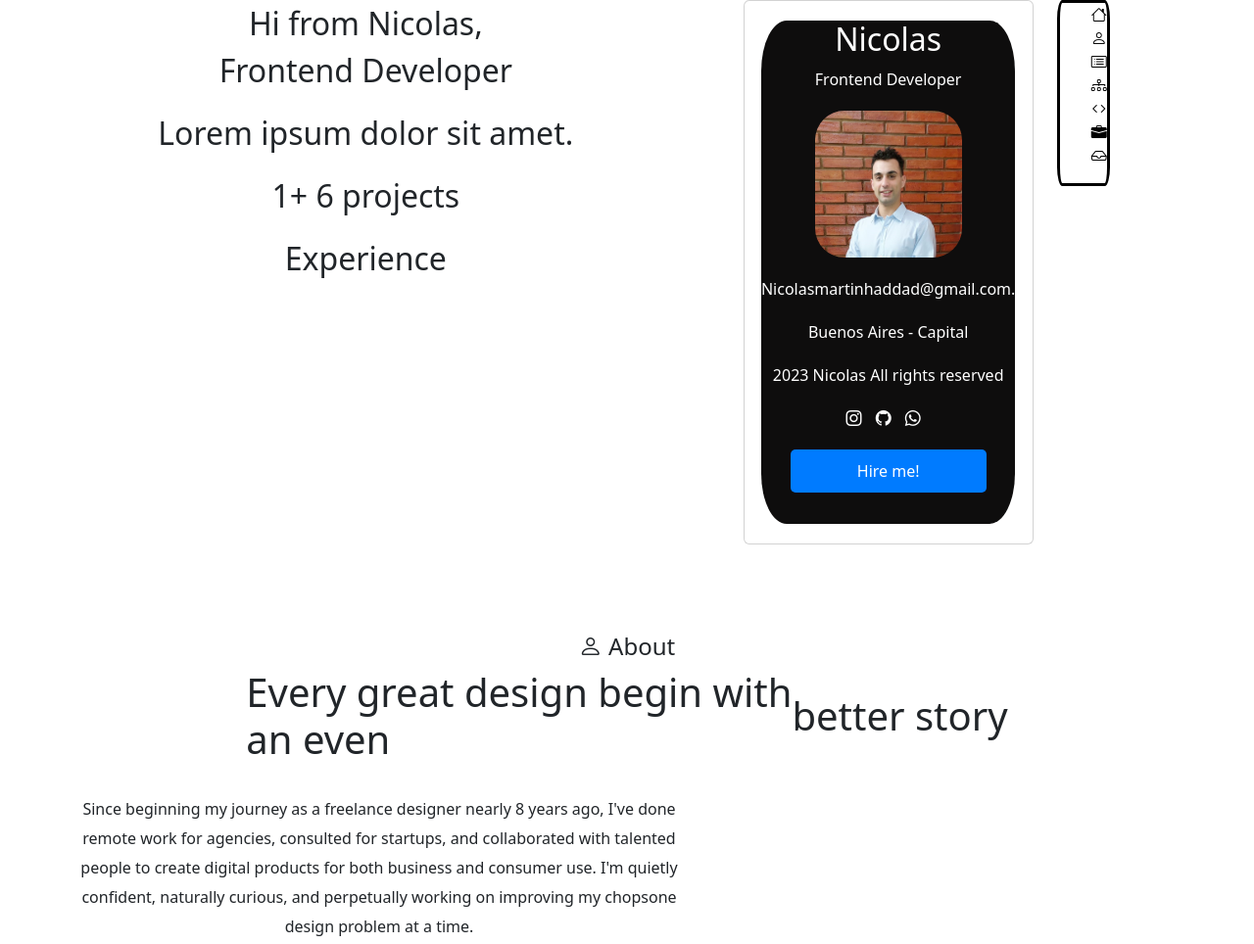
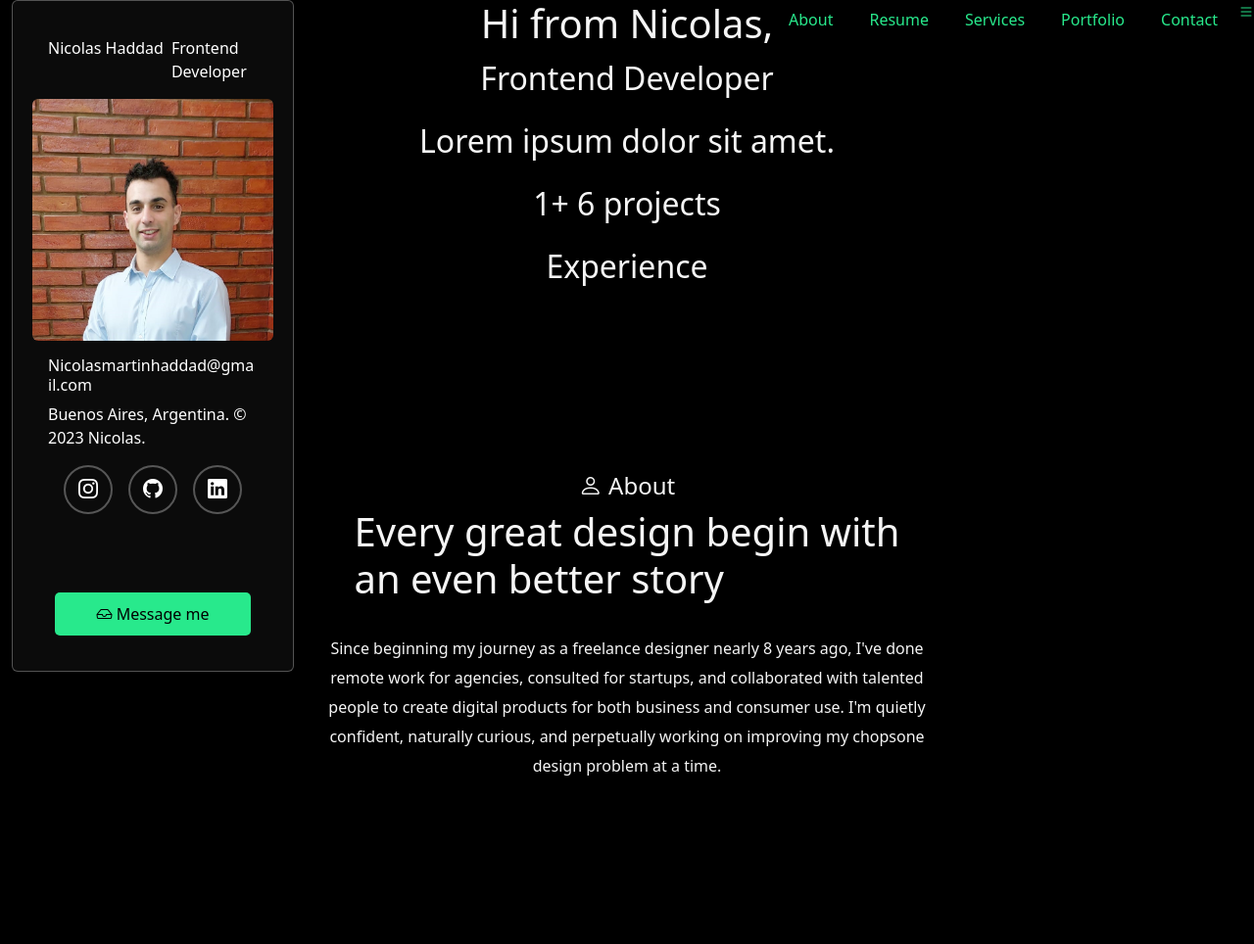
Before and after one commit to NicoH91/Portfolio, a plain HTML site: page index.html in a window 1280 px wide. Shown: the top 964 px of the page at 98% size. Drawn offline with nearby package versions, Linux system fonts and the light colour scheme.

Commit message:
Comienzo de detalles previo al scss

```diff
--- a/borrador.css
+++ /dev/null
@@ -1,87 +0,0 @@
-
-.header {
-    display: flex;
-    align-items: center;
-    justify-content: center;
-}
-
-
-.card {
-    display: flex;
-    align-items: center;
-    justify-content: space-between;
-
-    padding: 20px;
-}
-
-.personal__card {
-    flex: 0 0 24%;
-    margin-right: 20rem;
-    background-color: #0e0d0d;
-    color: white;
-    border-radius: 10%;
-    padding-bottom: 2rem;
-}
-
-.personal__card h2 {
-    text-align: center;
-    margin-bottom: 10px;
-
-}
-
-.personal__card p {
-    text-align: center;
-    margin-bottom: 20px;
-}
-
-.personal__card img {
-    display: block;
-    margin: 0 auto;
-    width: 150px;
-    height: 150px;
-    border-radius: 50%;
-    object-fit: cover;
-    margin-bottom: 20px;
-}
-
-.personal__card div {
-    text-align: center;
-    margin-bottom: 20px;
-    width: 100%;
-}
-
-.personal__card i {
-    display: inline-block;
-    margin-right: 10px;
-}
-
-.btn {
-    display: block;
-    width: 100%;
-    max-width: 200px;
-    margin: 0 auto;
-    background-color: #007bff;
-    color: #fff;
-    border: none;
-    padding: 10px 20px;
-    font-size: 16px;
-    border-radius: 5px;
-    cursor: pointer;
-}
-
-.btn:hover {
-    background-color: #3988c8;
-}
-
-.titulo {
-    text-align: center;
-    flex: 1;
-    margin-right: 15rem;
-}
-
-.hamburger-menu{
-    margin-left: 6rem;
-    border: solid black;
-    border-radius: 100%;
-    width: max-content;
-}
--- a/index.html
+++ b/index.html
@@ -14,46 +14,61 @@
 
 <body>
     <header class="header container-fluid ">
-        <div class="row">
-            <div class="col-lg-7">
+
+        <div class=" divnavbar">
+            <nav>
+
+                <ul class="navbar">
+                    <li> <a href="#">About</a> </li>
+                    <li> <a href="#" id="resume">Resume</a> </li>
+                    <li> <a href="#" id="services">Services</a> </li>
+                    <li> <a href="#">Portfolio</a> </li>
+                    <li> <a href="#">Contact</a> </li>
+
+
+                </ul>
+
+            </nav>
+
+        </div>
+        <a class="ham" href="#"><i class="bi bi-list"></i></a>
+        <div class="probando">
             <div class="titulo">
-                    <h> Hi from Nicolas,</h 1>
+                <h1> Hi from Nicolas,</h1>
                 <p> Frontend Developer</p>
                 <p>Lorem ipsum dolor sit amet.</p>
                 <p>1+ 6 projects</p>
                 <p>Experience </p>
             </div>
+            <div class="card" style="width: 18rem;">
+                <div class="card-body d-flex card-titulo">
+                    <h5 class="card-title">Nicolas Haddad</h5> <span>Frontend Developer</span>
                 </div>
-            <div class="col-lg-3">
-                <section class="card ">
-                    <div class="personal__card">
-                        <h2>Nicolas</h2>
-                        <p>Frontend Developer</p>
-                        <img src="perfil2.jpg" alt="">
-                        <div>
-                            <p>Nicolasmartinhaddad@gmail.com.</p>
-                            <p> Buenos Aires - Capital</p>
-                            <p>2023 Nicolas All rights reserved</p>
+                <img src="perfil2.jpg" class="card-img-top rounded   " alt="...">
+                <div class="card-body">
+                    <h5 class="card-title">Nicolasmartinhaddad@gmail.com</h5>
+                    <p class="card-text">Buenos Aires, Argentina. <span>&copy; 2023 Nicolas.</span></p>
+
                 </div>
-                        <div class="social-icons">
-                            <i class="bi bi-instagram"></i>
-                            <i class="bi bi-github"></i>
-                            <i class="bi bi-whatsapp"></i>
-                        </div>
-                        <button class="btn">Hire me!</button>
-                </section>
-            </div>
-            <div class="col">
-                <div class="hamburger-menu ">
-                    <ul>
-                        <li><a href="#"><i class="bi bi-house"></i></a></li>
-                        <li><a href="#"><i class="bi bi-person"></i></a></li>
-                        <li><a href="#"><i class="bi bi-card-list"></i></a></li>
-                        <li><a href="#"><i class="bi bi-diagram-3"></i></a></li>
-                        <li><a href="#"><i class="bi bi-code"></i></a></li>
-                        <li><a href="#"><i class="bi bi-briefcase-fill"></i></a></li>
-                        <li><a href="#"><i class="bi bi-inbox"></i></a></li>
-                    </ul>
+
+                <ul class="social-profile d-flex align-items-center flex-wrap justify-content-center">
+                    <li>
+                        <a target="_blank" href="https://www.instagram.com/nico.saphe/"><i
+                                class="bi bi-instagram"></i></a>
+                    </li>
+                    <li>
+                        <a target="_blank" href="https://github.com/NicoH91"><i class="bi bi-github"></i></a>
+                    </li>
+                    <li>
+                        <a target="_blank" href="https://www.linkedin.com/in/nicolas-haddad-10382a242/"><i
+                                class="bi bi-linkedin"></i></a>
+                    </li>
+
+
+                </ul><br><br>
+
+                <div class="card-body">
+                    <button class="btn"> <i class="bi bi-inbox"></i> Message me</button>
                 </div>
             </div>
 
@@ -63,7 +78,7 @@
     <main>
         <!-- seccion about -->
 
-        <section class="about-area page-section scroll-to-page container" id="about">
+        <section class="about-area page-section  container" id="about">
             <div>
                 <div class="about-content">
                     <div class="section-header">
@@ -71,9 +86,10 @@
                             <i class="bi bi-person"></i> About
                         </h4>
                         <h1 class="skill-header">Every great design begin with<br>
-                            an even <span>better story</span></h1>
+                            an even better story</h1>
                     </div>
-                    <p class="skill-header">Since beginning my journey as a
+                    <div class="p">
+                        <p class="skill-header ">Since beginning my journey as a
                             freelance designer nearly 8 years ago,
                             I've done remote work for agencies, consulted for startups, and collaborated with
                             talented people to create digital products for both business and consumer use.
@@ -81,10 +97,11 @@
                             chopsone design problem at a time.</p>
                     </div>
                 </div>
+            </div>
         </section>
 
 
-        <section class="resume-area page-section scroll-to-page container" id="resume">
+        <section class="resume-area page-section  container" id="resume">
             <div>
                 <div class="resume-content content-width">
                     <div class="section-header">
@@ -207,7 +224,33 @@
                                 <p class="name">C#</p>
                             </div>
                         </div>
+                        <div class="col-md-3 scroll-animation" data-animation="fade_from_left">
+                            <div class="skill">
+                                <div class="skill-inner">
+                                    <img src="svg/js.png" alt="C#">
 
+                                </div>
+                                <p class="name">Javascript</p>
+                            </div>
+                        </div>
+                        <div class="col-md-3 scroll-animation" data-animation="fade_from_left">
+                            <div class="skill">
+                                <div class="skill-inner">
+                                    <img src="svg/leadership.png" alt="C#">
+
+                                </div>
+                                <p class="name">Leadership</p>
+                            </div>
+                        </div>
+                        <div class="col-md-3 scroll-animation" data-animation="fade_from_left">
+                            <div class="skill">
+                                <div class="skill-inner">
+                                    <img src="svg/partners.png" alt="C#">
+
+                                </div>
+                                <p class="name">Team player</p>
+                            </div>
+                        </div>
 
                     </div>
                 </div>
@@ -217,12 +260,12 @@
 
         <section class="portfolio-area page-section scroll-to-page container" id="portfolio">
             <div>
-                <div class="portfolio-content content-width">
+                <div class="portfolio-content">
                     <div class="section-header">
                         <h4 class="skill-i">
                             <i class="bi bi-briefcase"></i> portfolio
                         </h4>
-                        <h1 >Featured <span>Projects</span>
+                        <h1>Featured <span>Projects</span>
                         </h1>
                     </div>
 
@@ -230,28 +273,30 @@
                         <div class="col-md-12 scroll-animation" data-animation="fade_from_bottom">
                             <div class="portfolio-item portfolio-full">
                                 <div class="portfolio-item-inner">
-                                    <a target="_blank" href="https://nicoh91.github.io/Alesund/" data-lightbox="example-1">
+                                    <a target="_blank" href="https://nicoh91.github.io/Alesund/"
+                                        data-lightbox="example-1">
                                         <img src="img/folder.png" alt="Portfolio">
                                     </a>
 
                                     <ul class="portfolio-categories">
                                         <li>
-                                            <a href="">HTML</a>
+                                            <a href="#">HTML</a>
                                         </li>
                                         <li>
-                                            <a href="">CSS</a>
+                                            <a href="#">CSS</a>
                                         </li>
 
                                     </ul>
                                 </div>
-                                <h2>Taskly Dashboard</h2>
+                                <h2>Your dream city</h2>
                             </div>
                         </div>
 
                         <div class="col-md-6 scroll-animation" data-animation="fade_from_left">
                             <div class="portfolio-item portfolio-half">
                                 <div class="portfolio-item-inner">
-                                    <a target="_blank" href="https://proyecto-coder-house-kx7evybds-nicoh91.vercel.app" data-lightbox="example-1">
+                                    <a target="_blank" href="https://proyecto-coder-house-kx7evybds-nicoh91.vercel.app"
+                                        data-lightbox="example-1">
                                         <img src="img/folder4.png" alt="Portfolio">
                                     </a>
 
@@ -259,74 +304,78 @@
 
                                     <ul class="portfolio-categories">
                                         <li>
-                                            <a href="">HTML</a>
+                                            <a href="#">HTML</a>
                                         </li>
                                         <li>
-                                            <a href="">SCSS</a>
+                                            <a href="#">SCSS</a>
                                         </li>
                                     </ul>
                                 </div>
-
+                                <h2>E-commerce Padel Tour</h2>
                             </div>
                         </div>
 
                         <div class="col-md-6 scroll-animation" data-animation="fade_from_right">
                             <div class="portfolio-item portfolio-half">
                                 <div class="portfolio-item-inner">
-                                    <a target="_blank" href="./assets/images/portfolio3.jpg" data-lightbox="example-1">
+                                    <a target="_blank" href="https://nicoh91.github.io/landingpage/" data-lightbox="example-1">
                                         <img src="img/folder2.png" alt="Portfolio">
                                     </a>
 
                                     <ul class="portfolio-categories">
                                         <li>
-                                            <a href="">HTML</a>
+                                            <a href="#">HTML</a>
                                         </li>
                                         <li>
-                                            <a href="">CSS</a>
+                                            <a href="#">CSS</a>
                                         </li>
                                     </ul>
                                 </div>
-                                <h2>Taskly Dashboard</h2>
+                                <h2>Front page #1</h2>
                             </div>
                         </div>
 
                         <div class="col-md-12 scroll-animation" data-animation="fade_from_bottom">
                             <div class="portfolio-item portfolio-half">
                                 <div class="portfolio-item-inner">
-                                    <a target="_blank" href="https://glampingrental.netlify.app" data-lightbox="example-1">
+                                    <a target="_blank" href="https://glampingrental.netlify.app"
+                                        data-lightbox="example-1">
                                         <img src="img/folder3.png" alt="Portfolio">
                                     </a>
 
                                     <ul class="portfolio-categories">
                                         <li>
-                                            <a href="">HTML</a>
+                                            <a href="#">HTML</a>
                                         </li>
                                         <li>
-                                            <a href="">SCSS</a>
+                                            <a href="#">SCSS</a>
                                         </li>
                                     </ul>
                                 </div>
-                                <h2>Hinterland - Real Estate Site Redesign</h2>
+                                <h2>
+                                    Glamping rental
+                                </h2>
                             </div>
                         </div>
 
                         <div class="col-md-12 scroll-animation" data-animation="fade_from_bottom">
                             <div class="portfolio-item portfolio-half">
                                 <div class="portfolio-item-inner">
-                                    <a target="_blank" href="https://nicoh91.github.io/SaphenousLandingpage/" data-lightbox="example-1">
+                                    <a target="_blank" href="https://nicoh91.github.io/SaphenousLandingpage/"
+                                        data-lightbox="example-1">
                                         <img src="img/folder5.png" alt="Portfolio">
                                     </a>
 
                                     <ul class="portfolio-categories">
                                         <li>
-                                            <a href="">HTML</a>
+                                            <a href="#">HTML</a>
                                         </li>
                                         <li>
-                                            <a href="">CSS</a>
+                                            <a href="#">CSS</a>
                                         </li>
                                     </ul>
                                 </div>
-                                <h2>Lewis Portfolio Framer Template</h2>
+                                <h2>Front page #2 </h2>
                             </div>
                         </div>
                     </div>
@@ -335,44 +384,6 @@
             </div>
         </section>
 
-        <section class="contact container">
-            <div>
-                <p> Contact<i class="bi bi-inbox"></i></p>
-                <h2>lets work Together</h2>
-                <p>Nicolasmartinhaddad@gmail.com</p>
-            </div>
-
-            <div>
-                <form action="">
-
-                    <div>
-                        <label for="full-name">full Name <sup>*</sup></label>
-                        <input type="text" name="full-name" id="full-name" placeholder="Your Full Name">
-                    </div>
-                    <div>
-                        <label for="email">Email <sup>*</sup></label>
-                        <input type="email" name="email" id="email" placeholder="Your email adress">
-                    </div>
-                    <div>
-                        <label for="phone-number">phone <span>(optional)</span></label>
-                        <input type="text" name="phone-number" id="phone-number" placeholder="Your number phone">
-                    </div>
-
-                    <div class="input-group">
-                        <label for="message">message</label>
-                        <textarea name="message" id="message" placeholder="Wrire your message here ..."></textarea>
-                    </div>
-                    <div>
-                        <label for="upload-attachment">
-                            <i class="las la-cloud-upload-alt"></i> add an attachment
-                            <input type="file" name="file" id="upload-attachment">
-                        </label>
-                    </div>
-
-                </form>
-
-            </div>
-        </section>
 
     </main>
 </body>
--- a/style.css
+++ b/style.css
@@ -13,71 +13,104 @@ ul li {
     list-style: none;
 }
 
+h5 {
+    width: 100%;
+    font-size: 1rem;
+}
+
+body {
+    background-color: black;
+    color: whitesmoke;
+}
 
 /* ################################################ */
 /* seccion card */
+@media (max-width:680px) {
+    .divnavbar {
+        display: none;
+
+    }
+
+    .ham {
+        position: fixed;
+        right: 0;
+        z-index: 1030;
+    }
+
+    .card {
+        display: none;
+    }
+}
+
+.navbar a{
+    color:  #28e98c;
+}
+
+.divnavbar {
+    width: 40%;
+    padding-bottom: 2rem;
+    position: fixed;
+    right: 0;
+    z-index: 1030;
+}
+
+.divnavbar .navbar {
+    display: flex;
+    justify-content: space-evenly;
 
 
 
 
-
+}
 
 .card {
+
+    background-color: rgb(11, 11, 11);
+    color: white;
+    border-color: rgba(245, 245, 245, 0.305);
+
+}
+
+.card-titulo {
     display: flex;
-    align-items: center;
+    width: fit-content;
+    align-items: baseline;
+    margin: 0 auto;
 
+}
+
+.ham {
+    display: none;
+    display: flex;
+    justify-content: end;
+   color:  #28e98c;
+   position: fixed;
+   right: 0;
+   z-index: 1030;
+}
+
+.probando {
+    display: flex;
+}
+
+.card {
+
+    position: fixed;
 
     padding: 20px;
 }
 
-.personal__card {
-    flex: 0 0 15%;
-    /* margin-right: 20rem; */
-    background-color: #0e0d0d;
-    color: white;
-    border-radius: 10%;
-    padding-bottom: 2rem;
-}
 
-.personal__card h2 {
-    text-align: center;
-    margin-bottom: 10px;
 
-}
 
-.personal__card p {
-    text-align: center;
-    margin-bottom: 20px;
-}
-
-.personal__card img {
-    display: block;
-    margin: 0 auto;
-    width: 150px;
-    height: 150px;
-    border-radius: 20%;
-    object-fit: cover;
-    margin-bottom: 20px;
-}
-
-.personal__card div {
-    text-align: center;
-    margin-bottom: 20px;
-    width: 100%;
-}
-
-.personal__card i {
-    display: inline-block;
-    margin-right: 10px;
-}
 
 .btn {
     display: block;
     width: 100%;
     max-width: 200px;
     margin: 0 auto;
-    background-color: #007bff;
-    color: #fff;
+    background-color: #28e98c;
+    color: black;
     border: none;
     padding: 10px 20px;
     font-size: 16px;
@@ -91,7 +124,8 @@ ul li {
 
 .titulo {
     text-align: center;
-
+    margin-bottom: 5rem;
+    position: relative;
     flex: 1;
     /* margin-right: 10rem; */
     font-size: 2rem;
@@ -99,11 +133,28 @@ ul li {
 
 }
 
-.hamburger-menu {
-    /* margin-left: 6rem; */
-    border: solid black;
-    width: min-content;
-    border-radius: 10%;
+.social-profile {
+    margin-right: 2rem;
+    gap: 1rem;
+}
+
+.social-profile a {
+    color: white;
+}
+
+.social-profile li {
+    display: flex;
+    justify-content: center;
+    width: 50px;
+    height: 50px;
+    line-height: 46px;
+    text-align: center;
+    border: 2px solid #565656;
+    border-radius: 50%;
+    color: #999999;
+    font-size: 20px;
+    transition: .3s;
+
 }
 
 /* seccion del titulo */
@@ -115,12 +166,18 @@ ul li {
 .about-area {
     padding-top: 90px;
     padding-bottom: 90px;
-
+    margin: 0 auto;
 }
 
 .about-area .about-content p {
     line-height: 30px;
     max-width: 610px;
+
+}
+
+.p {
+    display: flex;
+    justify-content: center;
     text-align: center;
 }
 
@@ -135,7 +192,7 @@ ul li {
     padding-bottom: 90px;
     display: flex;
     justify-content: center;
-    color: black;
+    color: #ffffff;
 }
 
 .resume-area .resume-content .resume-timeline .item {
@@ -154,7 +211,7 @@ ul li {
 
 .resume-area .resume-content .resume-timeline .item::after {
     content: '';
-    background: #0f0f0f;
+    background: #fafafa;
     width: 1px;
     height: 100%;
     position: absolute;
@@ -168,7 +225,7 @@ ul li {
     position: absolute;
     width: 12px;
     height: 12px;
-    background: #f60000;
+    background: #ffffff;
     border-radius: 50%;
     left: -6px;
     top: 7px;
@@ -185,17 +242,17 @@ ul li {
     font-size: 24px;
     font-weight: 300;
     margin-bottom: 5px;
-    color: #020202;
+    color: #ffffff;
 }
 
 .resume-area .resume-content .resume-timeline .item h2 a {
-    color: #000000;
+    color: #ffffff;
     display: block;
 }
 
 .resume-area .resume-content .resume-timeline .item p {
     font-size: 13px;
-    color: #000000;
+    color: #fef9f9;
     margin-bottom: 18px;
 }
 
@@ -223,7 +280,7 @@ ul li {
 }
 
 .services-items .service-item {
-    border: 1px solid #565656;
+    border: 1px solid #fff;
     border-radius: 20px;
     transition: .3s;
     position: relative;
@@ -239,11 +296,11 @@ ul li {
     font-size: 24px;
     font-weight: 300;
     margin-bottom: 8px;
-    color: #050505;
+    color: whitesmoke;
 }
 
 .services-items .service-item h2 a {
-    color: #000000;
+    color: whitesmoke;
     transition: .3s;
 }
 
@@ -252,13 +309,13 @@ ul li {
 
 .services-items .service-item p {
     font-size: 14px;
-    color: #010101;
+    color: whitesmoke;
     margin-bottom: 30px;
 }
 
 .services-items .service-item .projects {
     font-size: 12px;
-    color: #070707;
+    color: whitesmoke;
     text-transform: uppercase;
     display: inline-block;
 }
@@ -295,7 +352,7 @@ ul li {
 }
 
 .skills .skill .skill-inner {
-    border: 2px solid #565656;
+    border: 2px solid whitesmoke;
     border-radius: 85px;
     padding: 54px 0 48px 0;
     margin-bottom: 20px;
@@ -309,14 +366,14 @@ ul li {
 
 .skills .skill .skill-inner h1 {
     font-size: 30px;
-    color: black;
+    color: whitesmoke;
     font-weight: 300;
     margin: 0;
 }
 
 .skills .skill p {
     font-size: 14px;
-    color: #070707;
+    color: whitesmoke;
     margin: 0;
 }
 
@@ -400,10 +457,3 @@ ul li {
 
 
 /* ################################################ */
-
-.contact {
-    background-color: tomato;
-    text-align: center;
-    display: flex;
-    flex-direction: column;
-}
```
Also changed, not shown: borrador.html (deleted, +0 -55 lines), svg/js.png (added), svg/leadership.png (added), svg/organization.png (added), svg/partners.png (added), svg/partners64.png (added). Lines whose indentation alone changed are shown as unchanged.
